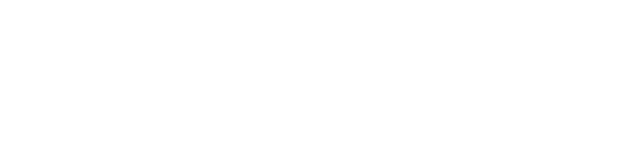
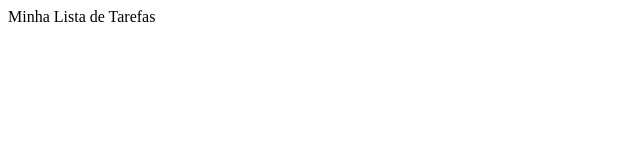
Before and after one commit to juliocmatias/todo-list-js, a website: page index.html in a window 1280 px wide. Shown: the whole page, without its empty margins (0-640 px from the left). Drawn offline with Linux system fonts and the light colour scheme.

Commit message:
adicionanto o primeiro requisito

```diff
--- a/index.html
+++ b/index.html
@@ -7,6 +7,7 @@
     <link rel="stylesheet" href="style.css">
 </head>
 <body>
+    <header>Minha Lista de Tarefas</header>
     <script src="script.js"></script>
 </body>
 </html>
```
